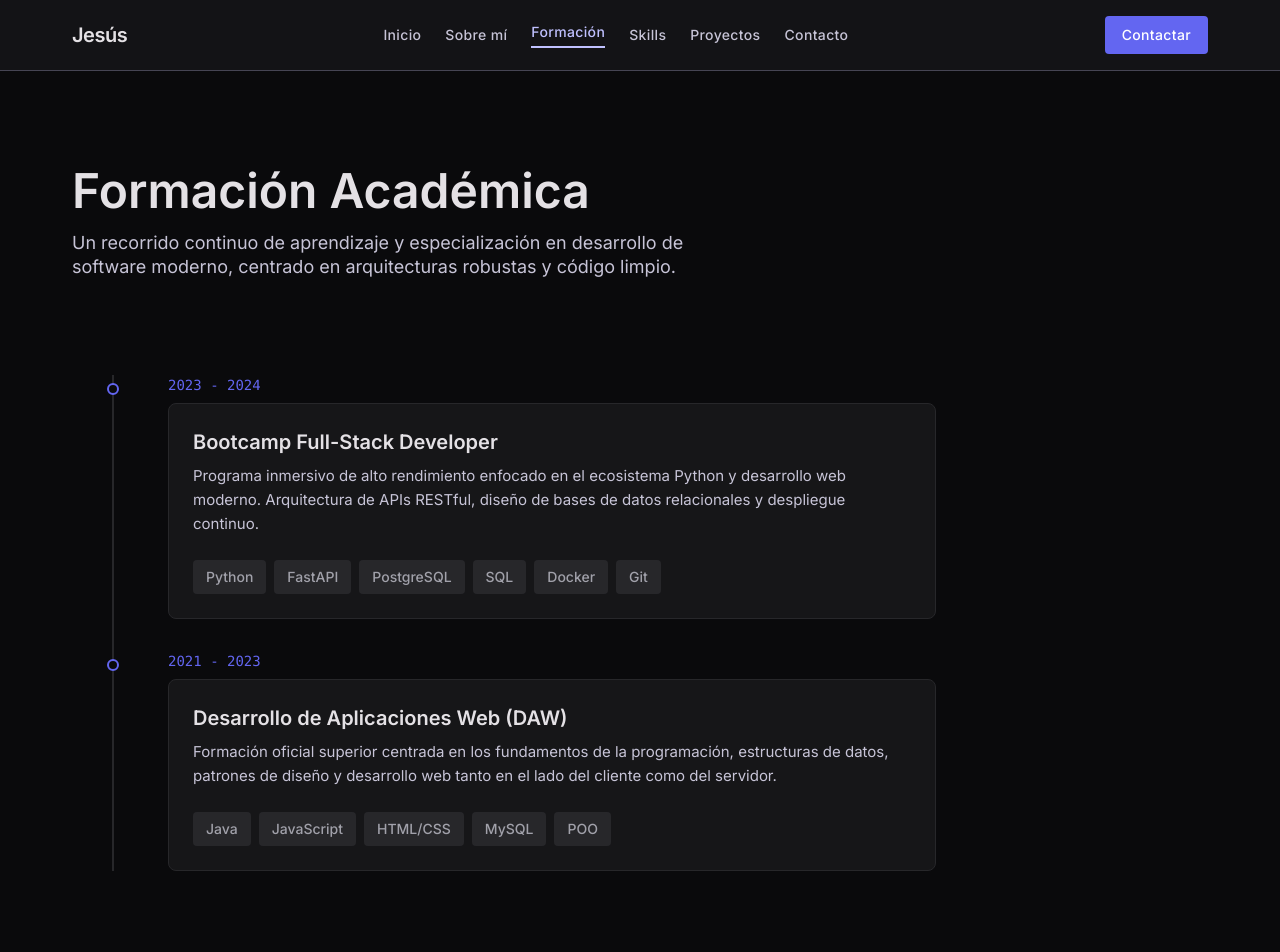
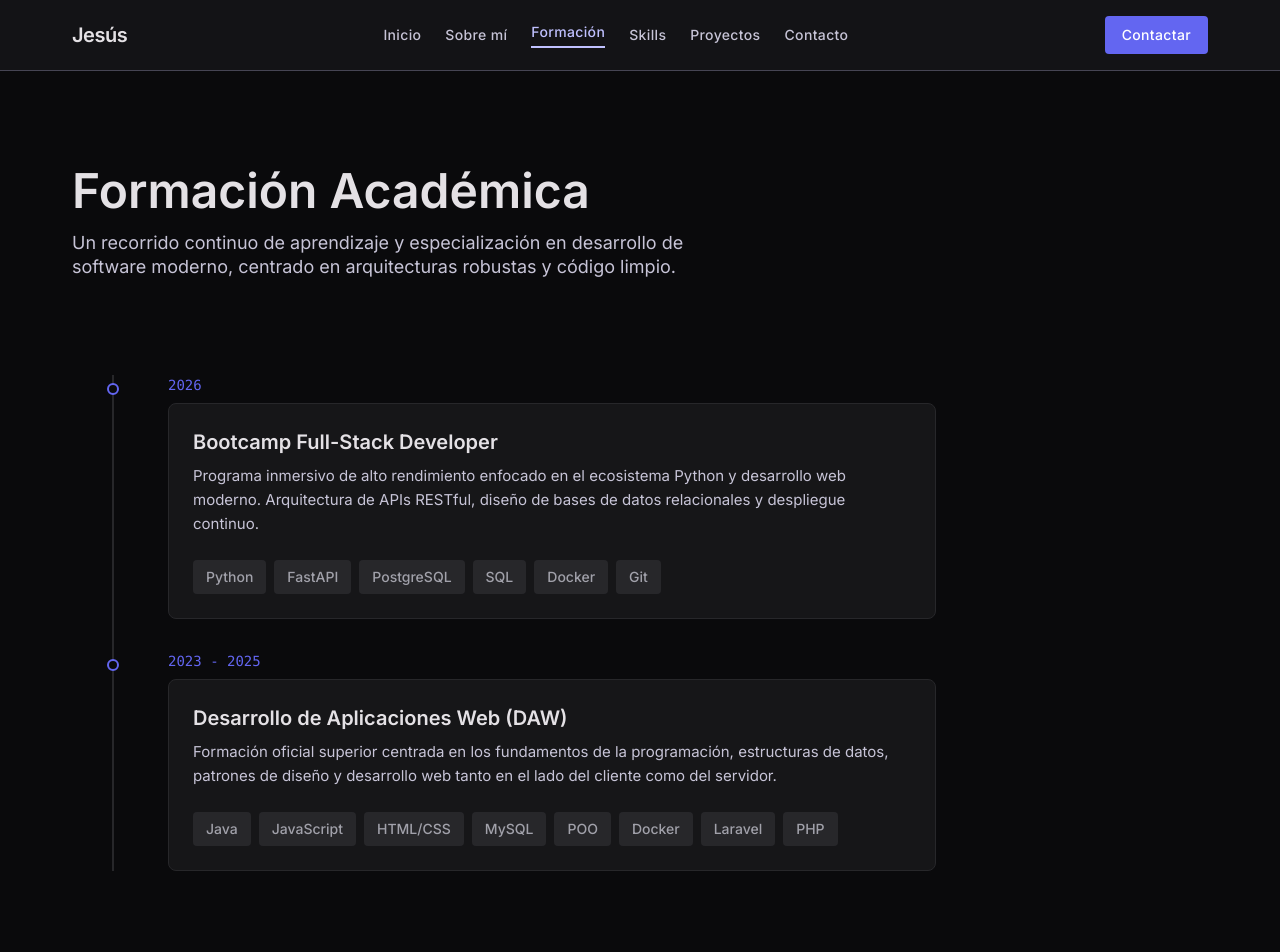
Before and after one commit to El-Jesule/portfolio-stitch, a React (Vite) app: page /education in a window 1280 px wide. Shown: the top 952 px of the page. Built offline with nearby package versions, Linux system fonts and the light colour scheme.

Commit message:
fix(education): correct DAW 2023-2025 and bootcamp 2026 dates

```diff
--- a/src/data/education.js
+++ b/src/data/education.js
@@ -1,7 +1,7 @@
 export const EDUCATION_TIMELINE = [
   {
     id: "bootcamp",
-    period: "2023 - 2024",
+    period: "2026",
     title: "Bootcamp Full-Stack Developer",
     description:
       "Programa inmersivo de alto rendimiento enfocado en el ecosistema Python y desarrollo web moderno. Arquitectura de APIs RESTful, diseño de bases de datos relacionales y despliegue continuo.",
@@ -9,11 +9,11 @@ export const EDUCATION_TIMELINE = [
   },
   {
     id: "daw",
-    period: "2021 - 2023",
+    period: "2023 - 2025",
     title: "Desarrollo de Aplicaciones Web (DAW)",
     description:
       "Formación oficial superior centrada en los fundamentos de la programación, estructuras de datos, patrones de diseño y desarrollo web tanto en el lado del cliente como del servidor.",
-    tags: ["Java", "JavaScript", "HTML/CSS", "MySQL", "POO"],
+    tags: ["Java", "JavaScript", "HTML/CSS", "MySQL", "POO", "Docker", "Laravel", "PHP"],
   },
 ];
 
```
